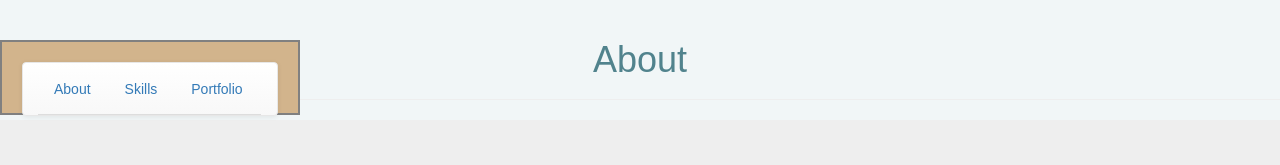
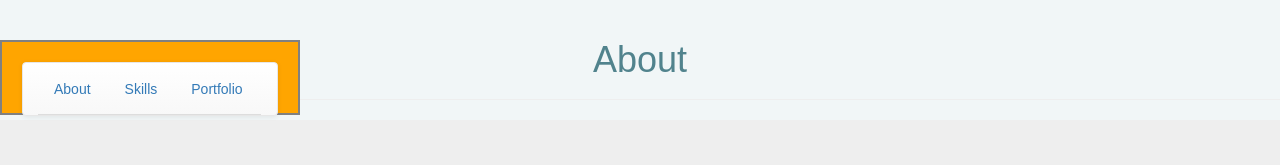
Before and after one commit to jonathanansley/portfolio-jonathanansley, a React (Create React App) app: page /#/ in a window 1280 px wide. Shown: the top 165 px of the page. Built offline with nearby package versions, Linux system fonts and the light colour scheme.

Commit message:
minor changes

```diff
--- a/src/App.css
+++ b/src/App.css
@@ -1,7 +1,7 @@
 /* Google Fonts */
 /*@import url('https://fonts.googleapis.com/css?family=Source+Sans+Pro:200,300,400,600,700');*/
 
-body{
+body {
 	font-family: "Source Sans Pro", sans-serif;
 	background: #f1f6f7;
 	color: #51838d;
@@ -13,7 +13,7 @@ body{
 
 .menubar {
   /*width: 100%;*/
-  background-color: tan;
+  background-color: orange;
   height: 75px;
   padding: 20px;
   color: white;
@@ -25,7 +25,7 @@ body{
   z-index: 1 !important;
 }
 
-.PageHeader {
+pageheader h2 {
     text-align: center;
     color: red;
     font-weight: bold;
--- a/src/components/Portfolio.js
+++ b/src/components/Portfolio.js
@@ -11,7 +11,7 @@ export default class Portfolio extends React.Component {
     return (
       <div id="portfolio">
 
-        <PageHeader>
+        <PageHeader className="pageheader">
           Portfolio
         </PageHeader>
 
```
